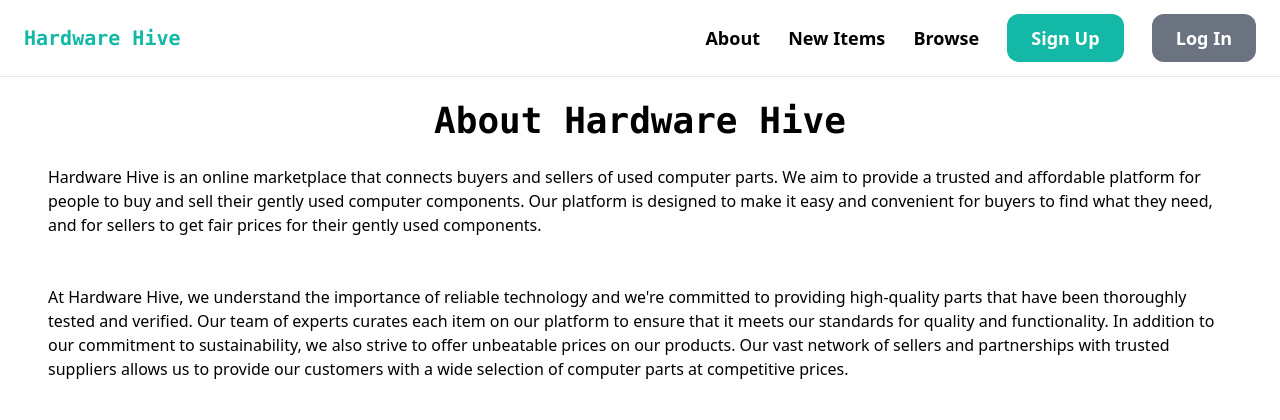
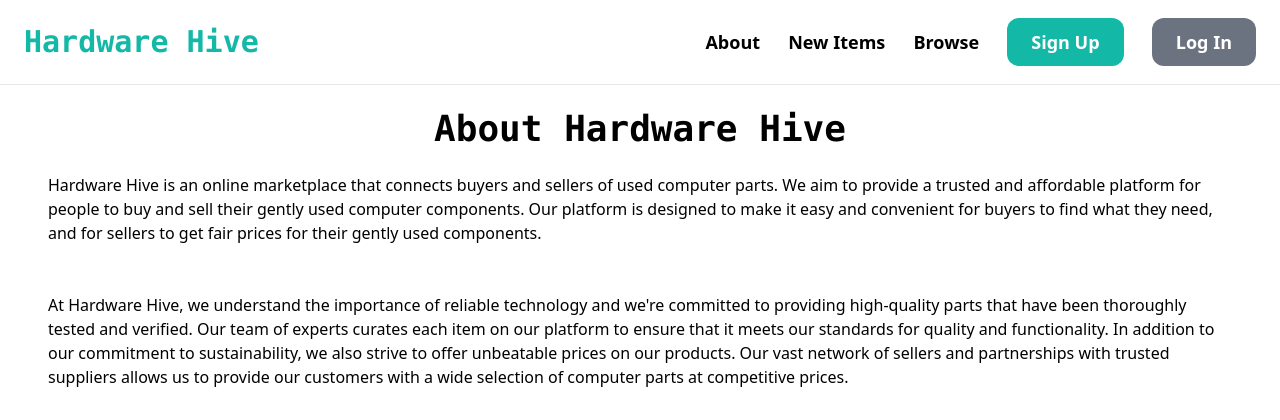
Before and after one commit to warlock-spell/MarketPlace, a Django app: page /about/ in a window 1280 px wide. Shown: the top 420 px of the page. Run offline with Django 4.2, Linux system fonts and the light colour scheme; some libraries are stand-ins or nearby versions.

Commit message:
increased font size of Home text

```diff
--- a/core/templates/core/includes/navbar.html
+++ b/core/templates/core/includes/navbar.html
@@ -1,6 +1,6 @@
 {% load static %}
 <nav class="px-6 py-6 flex justify-between items-center border-b border-gray-200">
-    <a href="/" class="text-xl font-semibold font-mono text-teal-500"> Hardware Hive </a>
+    <a href="/" class="text-3xl font-semibold font-mono text-teal-500"> Hardware Hive </a>
 {#    <img class="object-cover h-16 w-48" src="{% static "core/img/HardwareHiveCT.png" %}" alt="">#}
     <div class="space-x-6">
         <a href="{% url "about" %}" class="text-lg font-semibold hover:text-gray-500">About</a>
```
